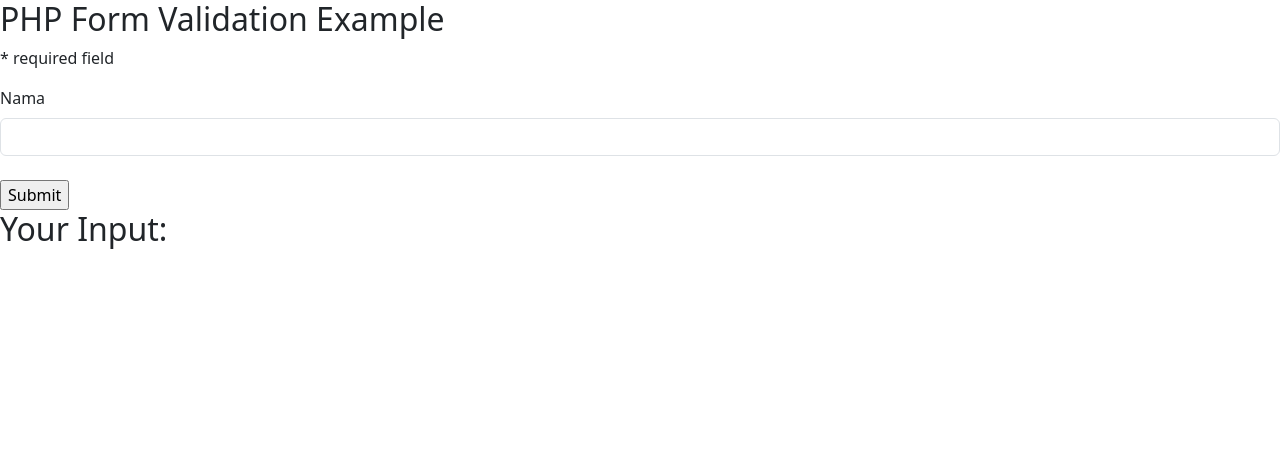
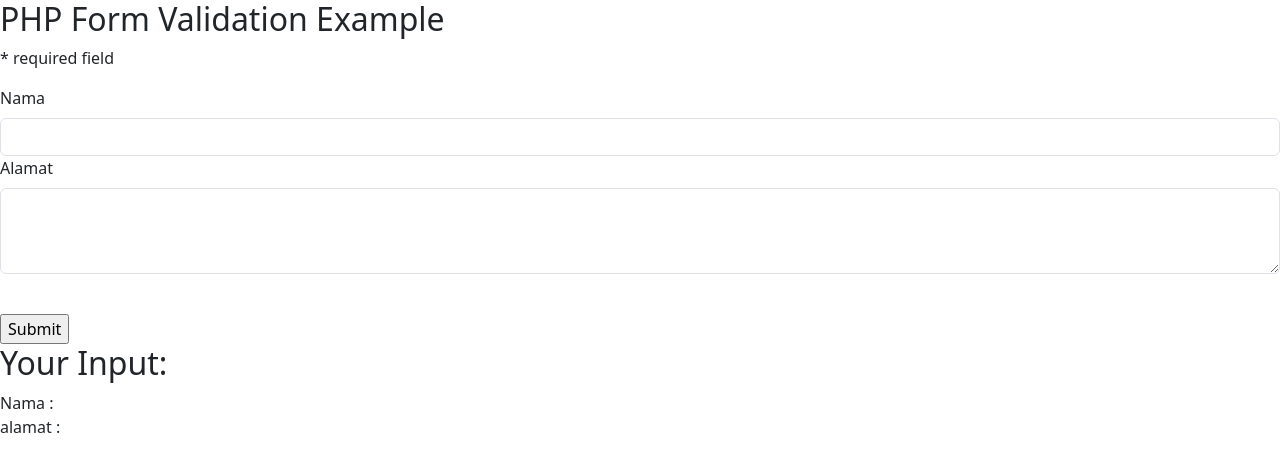
Before and after one commit to ahmadkhoirulanam/post, a PHP site: page / in a window 1280 px wide. Shown: the top 472 px of the page. Run offline with PHP 8.4, Linux system fonts and the light colour scheme.

Commit message:
update textarea2

```diff
--- a/index.php
+++ b/index.php
@@ -11,20 +11,11 @@
 <body>
   <?php
   // define variables and set to empty values
-  $nameErr = "";
-  $name = "";
+  $name = $alamat = "";
 
   if ($_SERVER["REQUEST_METHOD"] == "POST") {
-    if (empty($_POST["name"])) {
-      $nameErr = "Name is required";
-    } else {
-      $name = test_input($_POST["name"]);
-      // check if name only contains letters and whitespace
-      if (!preg_match("/^[a-zA-Z-' ]*$/", $name)) {
-        $nameErr = "Only letters and white space allowed";
-      }
-    }
-
+    $name = test_input($_POST["name"]);
+    $alamat = test_input($_POST["alamat"]);
   }
 
   function test_input($data)
@@ -42,14 +33,21 @@
     <label for="validationCustom01" class="form-label">Nama</label>
     <input type="text" class="form-control" id="validationCustom01" name="name" value="<?php echo $name; ?>" required>
 
-   <br>
+    <div class="mb-3">
+      <label for="exampleFormControlTextarea1" class="form-label">Alamat</label>
+      <textarea class="form-control" id="exampleFormControlTextarea1" rows="3" name="alamat"></textarea>
+    </div>
+
+    <br>
 
     <input type="submit" name="submit" value="Submit">
   </form>
 
   <?php
   echo "<h2>Your Input:</h2>";
-  echo $name;
+  echo "Nama : ".$name;
+  echo "<br>";
+  echo "alamat : ".$alamat;
 
   ?>
   <script src="https://cdn.jsdelivr.net/npm/bootstrap@5.3.3/dist/js/bootstrap.bundle.min.js" integrity="sha384-YvpcrYf0tY3lHB60NNkmXc5s9fDVZLESaAA55NDzOxhy9GkcIdslK1eN7N6jIeHz" crossorigin="anonymous"></script>
```
